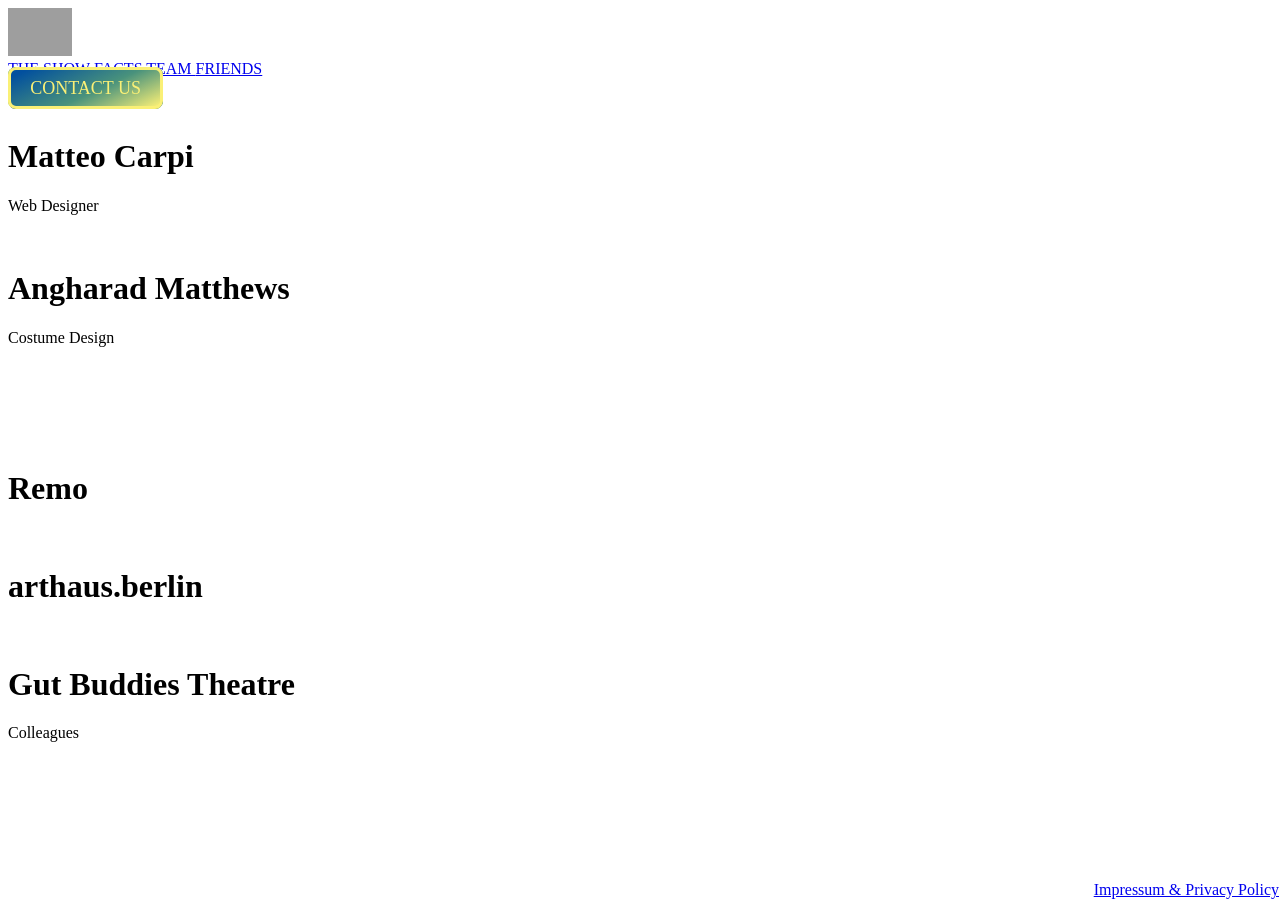
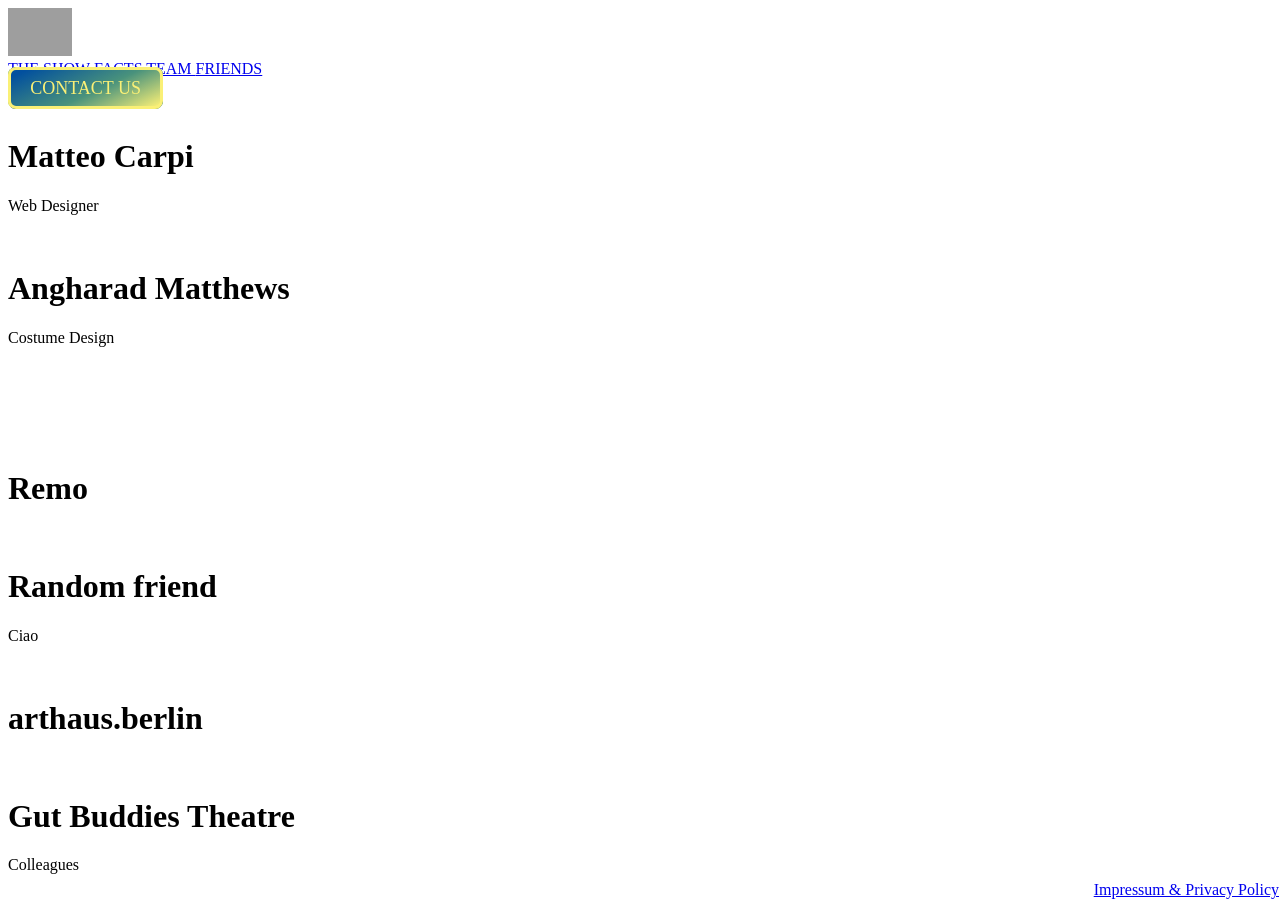
Before and after one commit to matteocarpi/crdc, a Jekyll site: the page built from friends.md, in a window 1280 px wide. Built offline with Jekyll 4.4.1, drawn with Linux system fonts in a browser that asks for light colours; nearby versions of some CDN libraries; grey boxes are pictures that could not be loaded.

Commit message:
Update from Forestry.io - Updated friends.md

```diff
--- a/friends.md
+++ b/friends.md
@@ -12,6 +12,9 @@ inner_circle:
 - template: person
   person-name: Remo
   logo: "/uploads/Remo-Logo.png"
+- template: person
+  person-name: Random friend
+  person-role: Ciao
 network:
 - template: person
   person-name: arthaus.berlin
```
